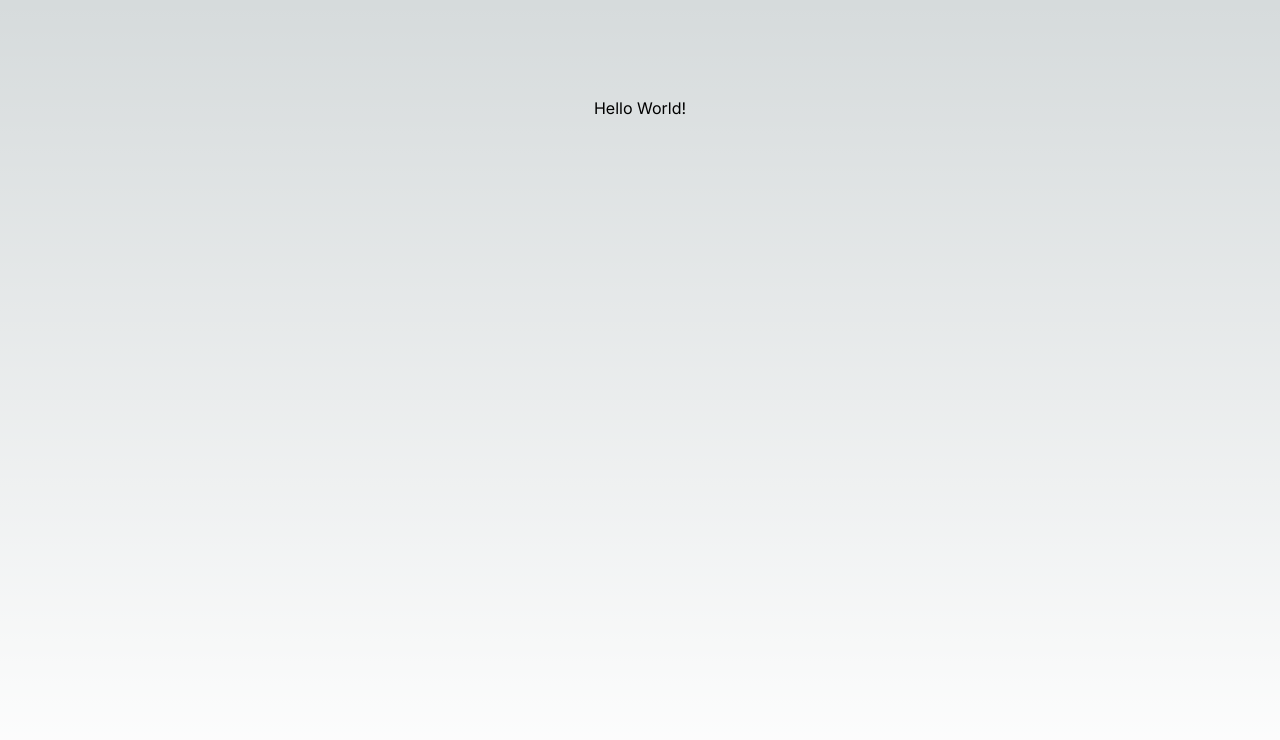
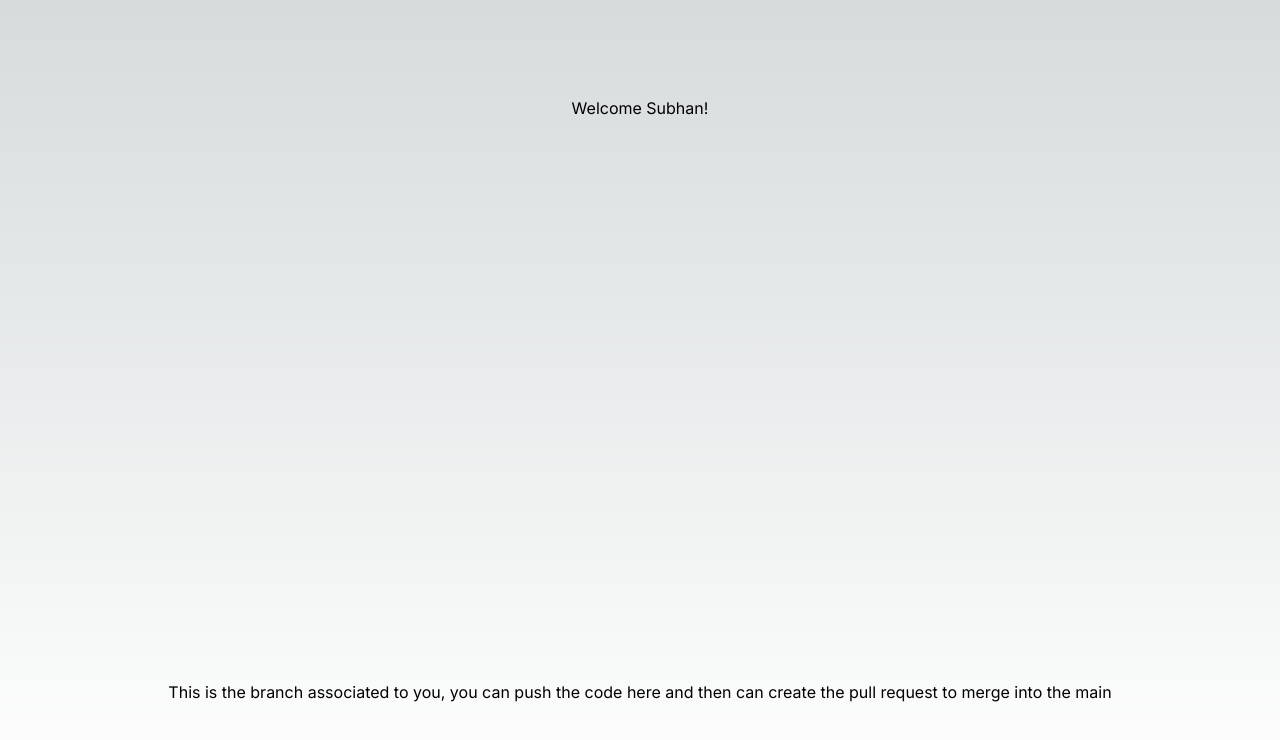
Before and after one commit to Ameer-Hamza289/AI_Customer_Support, a Next.js app: page / in a window 1280 px wide. Shown: the top 740 px of the page. Built offline with nearby package versions, Linux system fonts and the light colour scheme.

Commit message:
Branch added for subhan

```diff
--- a/app/page.tsx
+++ b/app/page.tsx
@@ -3,7 +3,8 @@ import Image from "next/image";
 export default function Home() {
   return (
     <main className="flex min-h-screen flex-col items-center justify-between p-24">
-     <h1>Hello World!</h1>
+     <h1>Welcome Subhan! </h1>
+     <p>This is the branch associated to you, you can push the code here and then can create the pull request to merge into the main</p>
     </main>
   );
 }
```
